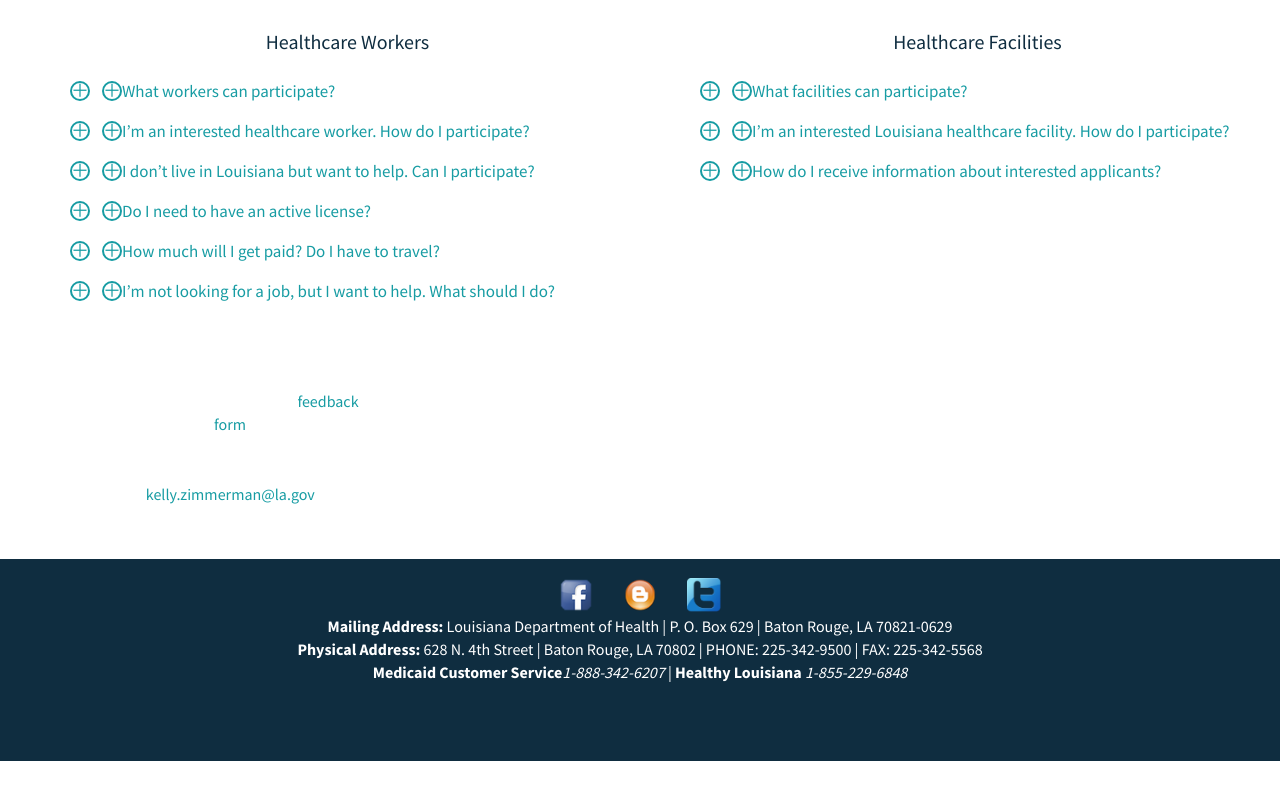
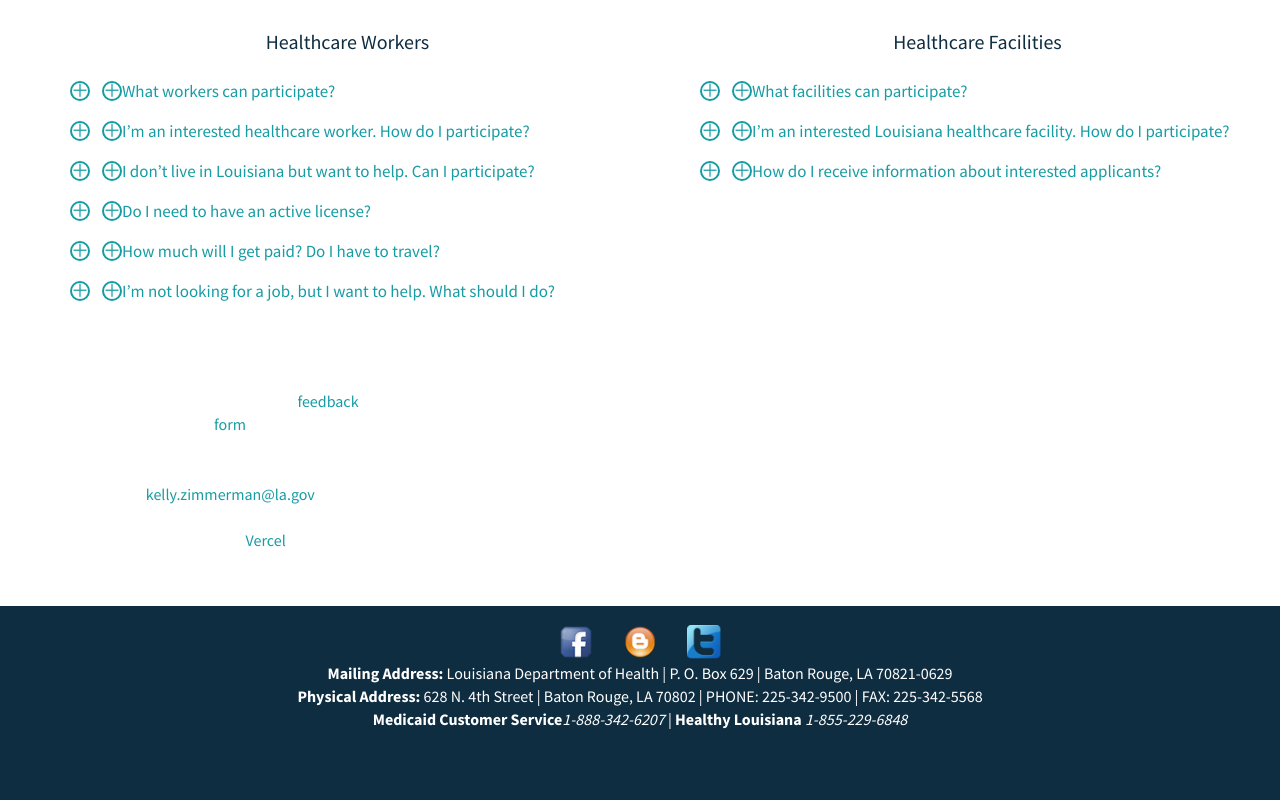
Before and after one commit to usdigitalresponse/la-health-work-connect, a Next.js app: page / in a window 1280 px wide. Shown: the part 1414-2214 px from the top of the page. Before the commit the page ends 2175 px from the top, so only its background shows below. Built offline with nearby package versions, Linux system fonts and the light colour scheme.

Commit message:
Add vercel shoutout on footer

```diff
--- a/pages/index.js
+++ b/pages/index.js
@@ -471,6 +471,16 @@ export default function Home() {
                 </a>
                 .
               </p>
+              <p>
+                Hosted on
+                <a
+                  href="https://vercel.com/"
+                >
+                  {" "}
+                  Vercel
+                </a>
+                .
+              </p>
             </div>
             <style jsx>
               {`
```
